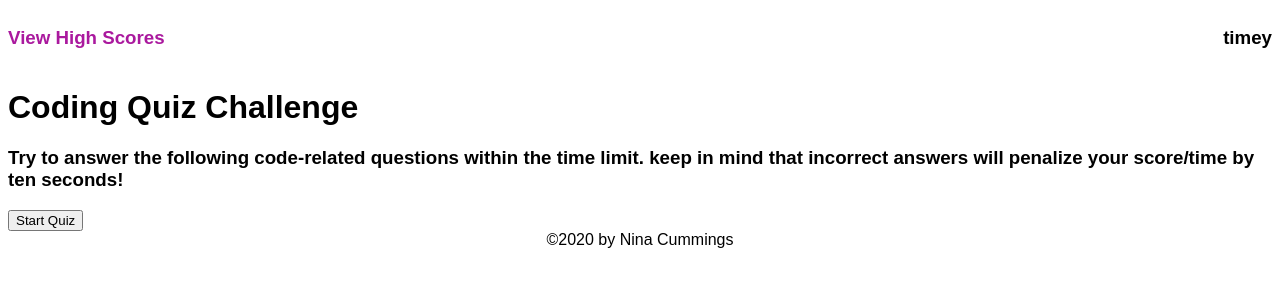
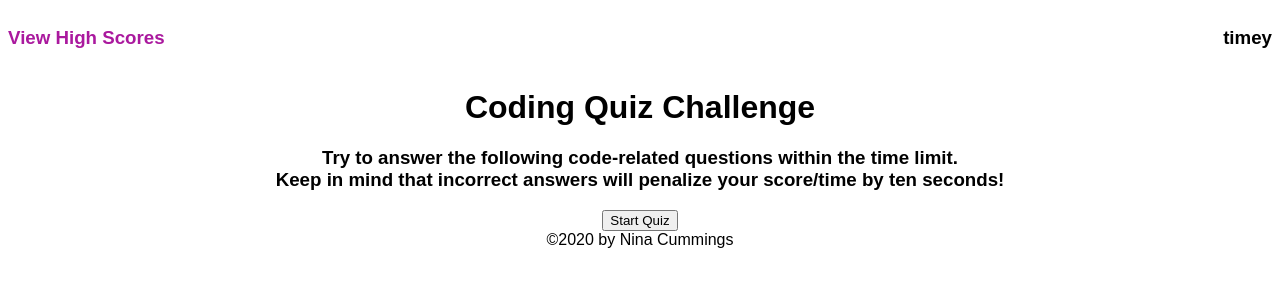
Before and after one commit to jaderiver62/codeQuiz, a plain HTML site: page index.html in a window 1280 px wide. Drawn offline with Linux system fonts and the light colour scheme.

Commit message:
more adjustments

```diff
--- a/assets/css/style.css
+++ b/assets/css/style.css
@@ -17,6 +17,10 @@ header {
     align-items: flex-end;
 }
 
+main {
+    text-align: center;
+}
+
 footer {
     text-align: center;
 }
--- a/assets/js/script.js
+++ b/assets/js/script.js
@@ -1,8 +1,3 @@
-// TO DO - Create HTML dynamically when page is initialized
-
-//
-// <p id="instructions"></p>
-//
 var pageContentEl = document.querySelector("#page-content");
 
 var quizStart = function(event) {
--- a/index.html
+++ b/index.html
@@ -21,7 +21,8 @@
     </header>
     <main class="page-content" id="page-content">
         <h1 class="page-title">Coding Quiz Challenge</h1>
-        <h3 class="instructions">Try to answer the following code-related questions within the time limit. keep in mind that incorrect answers will penalize your score/time by ten seconds!</h3>
+        <h3 class="instructions">Try to answer the following code-related questions within the time limit.
+        </br>Keep in mind that incorrect answers will penalize your score/time by ten seconds!</h3>
         <button class="start-btn" onclick="quizStart" type="submit">Start Quiz</button>
         </main>
 </body>
```
